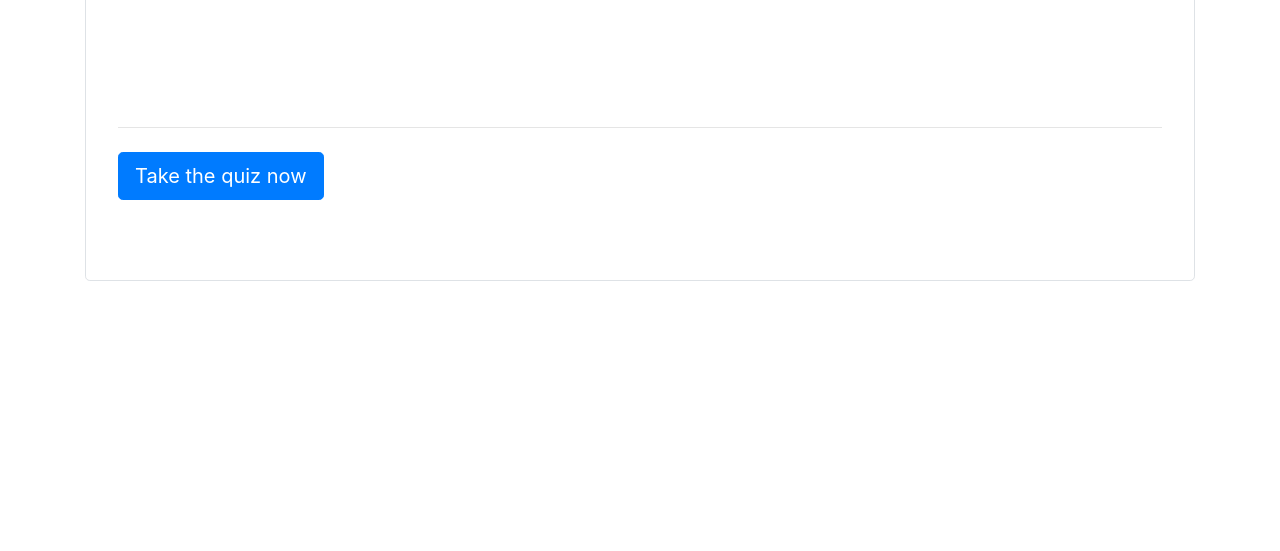
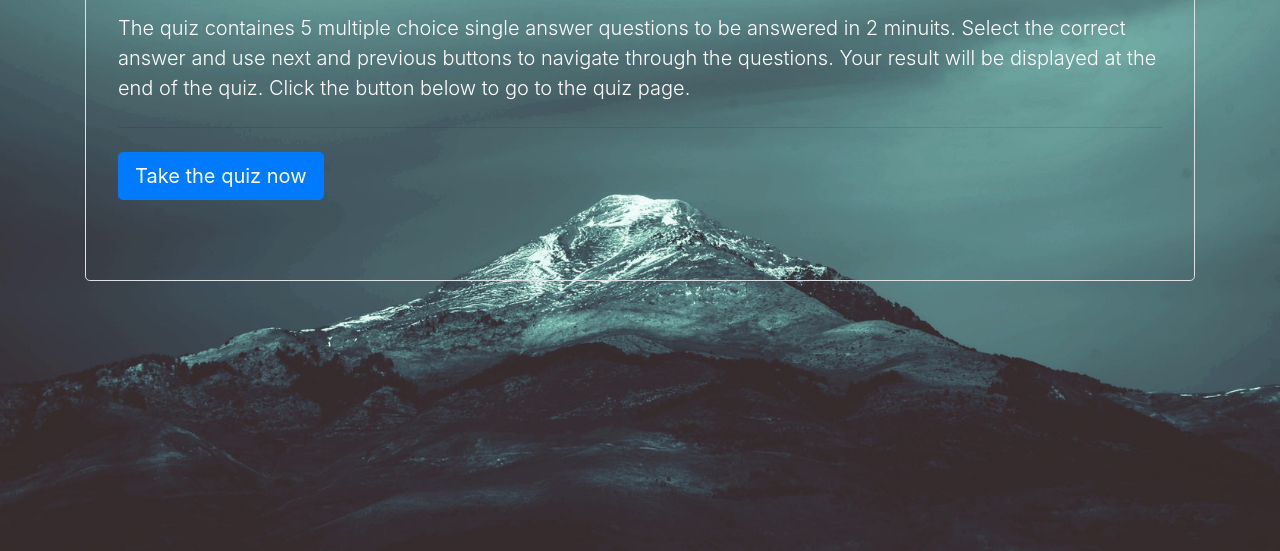
Before and after one commit to mohamedzakigithub/code-quiz, a plain HTML site: page index.html in a window 1280 px wide. Shown: the part 249-800 px from the top of the page. Drawn offline with nearby package versions, Linux system fonts and the light colour scheme.

Commit message:
fix background image path

```diff
--- a/assets/css/style.css
+++ b/assets/css/style.css
@@ -1,5 +1,5 @@
 body {
-  background-image: url("assets/img/bg.jpg");
+  background-image: url("../img/bg.jpg");
   min-height: 100vh;
   background-position: bottom;
   background-repeat: no-repeat;
```
